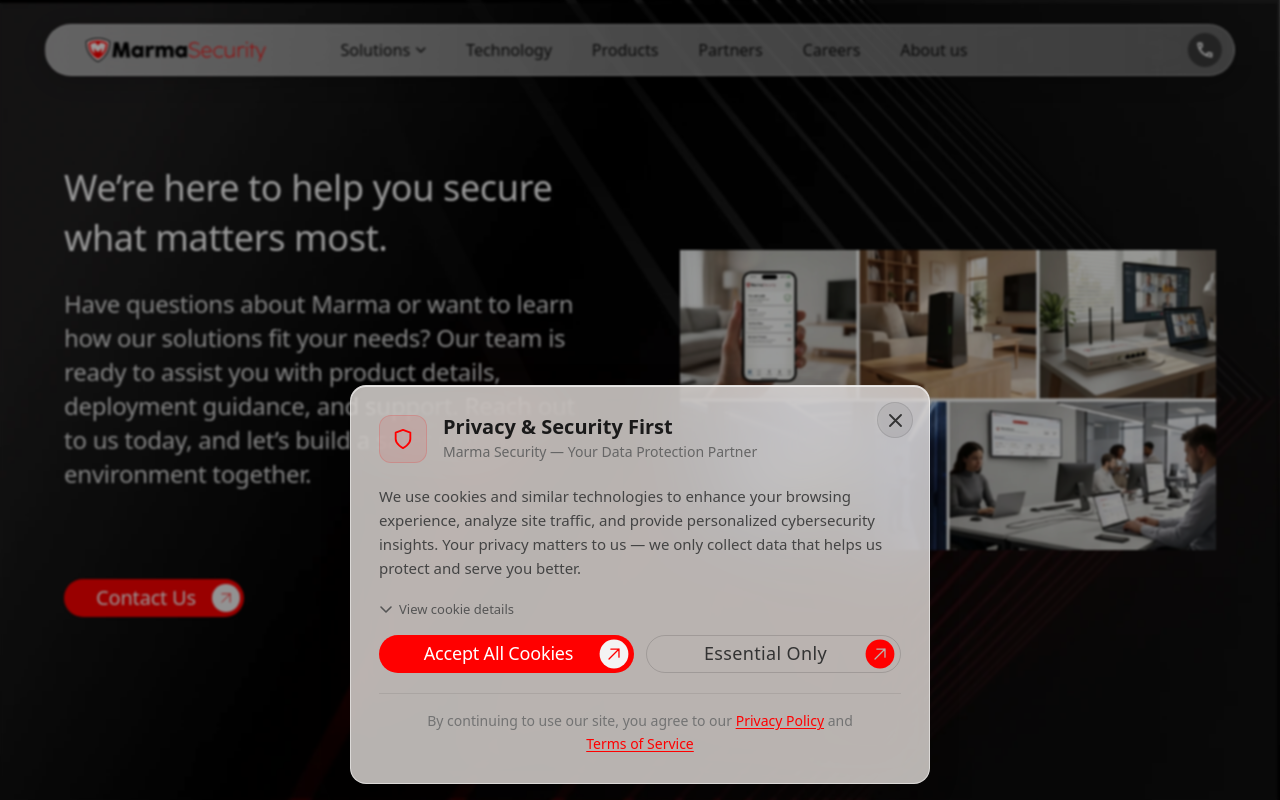
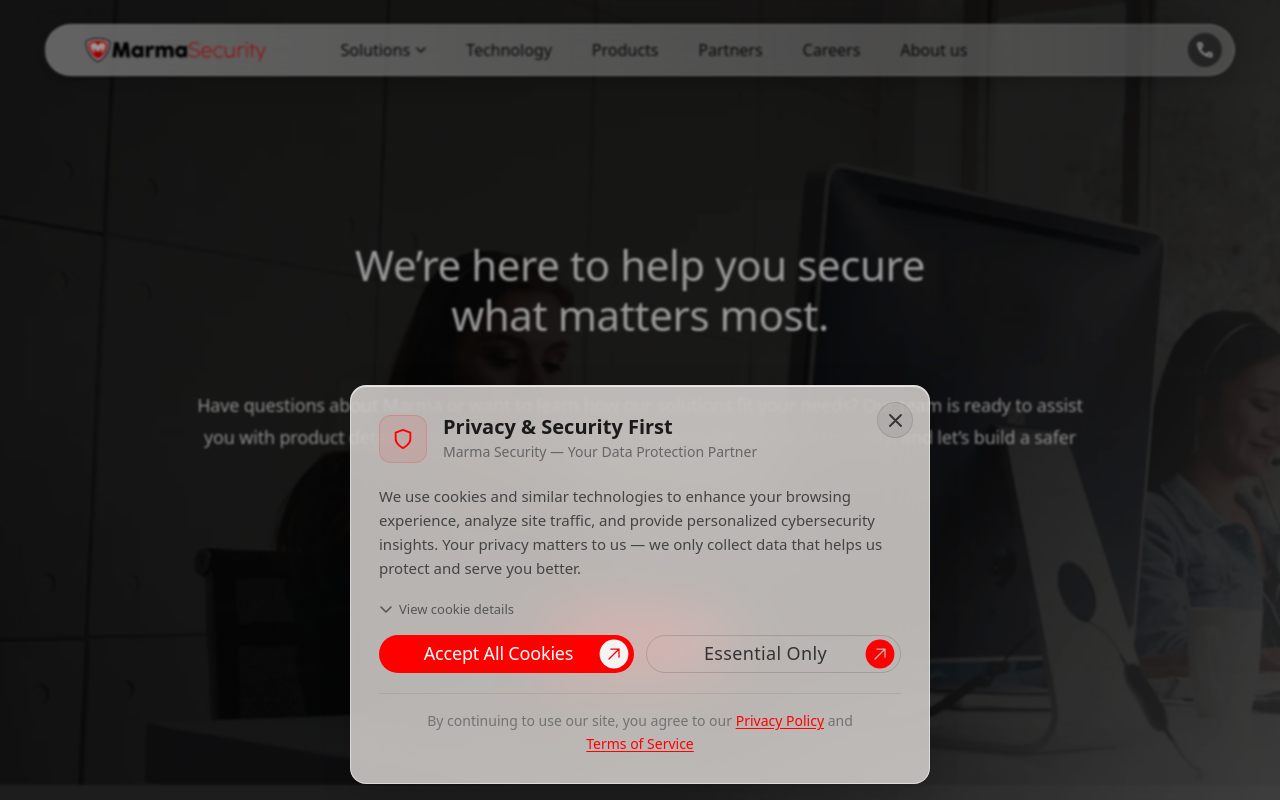
Before and after one commit to vinay-uelement/marma-security, a Next.js app: page /contact-us in a window 1280 px wide. Shown: the top 800 px of the page. Built offline with nearby package versions, Linux system fonts and the light colour scheme.

Commit message:
refactor: update UI styling, redesign contact page layout, and standardize application form field naming conventions

```diff
--- a/app/contact-us/page.tsx
+++ b/app/contact-us/page.tsx
@@ -6,6 +6,8 @@ import React, { useState } from 'react';
 import ContactSection from "@/components/contact/ContactSection";
 import ContactModal from '@/components/contact/ContactModal';
 import Banner from '@/components/global/Banner';
+import Link from 'next/link';
+import Button from '@/components/global/Button';
 
 export default function ContactUsPage() {
     const [isModalOpen, setIsModalOpen] = useState(false);
@@ -14,38 +16,43 @@ export default function ContactUsPage() {
 
     return (
         <main className="flex min-h-screen flex-col bg-[#FFFFFF]">
-            <div className=" md:pt-0 pt-24">
-                <Banner
-                    backgroundImage="/images/banners/banner-contact-new1.webp"
-                    heightVariant="900"
-                    ContinerClass="h-dvh"
-                    title={
-                        <>
+            <section
+                className="relative w-full min-h-[100vh] flex flex-col overflow-x-clip"
+                style={{
+                    backgroundImage: `url('/images/banners/product-banner.webp')`,
+                    backgroundSize: "cover",
+                    backgroundPosition: "center",
+                    backgroundRepeat: "no-repeat",
+                }}
+            >
+                {/* Main Content Container — fills entire banner height */}
+                <div className="relative z-10 w-full flex-1 px-6 lg:px-16 flex flex-col items-center text-center pt-28 md:pt-40">
+                    {/* Title + Subtitle group — sits near the top-center */}
+                    <div className="flex flex-col space-y-6 lg:space-y-8 items-center max-w-[900px] mt-10 md:mt-20">
+                        {/* Title text */}
+                        <h1 className="fl1 text-white!">
                             We’re here to help you secure <br className="block " /> what matters most.
-                        </>
-                    }
-                    titleClassName="font-banner font-normal text-[28px] md:text-[36px] leading-[1.2] md:leading-[50px] tracking-[-0.01em] text-white"
-                    subtitle={
-                        <>
+                        </h1>
+
+                        {/* Subtitle */}
+                        <p className="partners-banner-subtitle max-w-[900px] mx-auto mt-4">
                             Have questions about Marma or want to learn how our solutions fit your needs? Our team is ready to
                             assist you with product details, deployment guidance, and support. Reach out to us today, and let’s build
                             a safer digital environment together.
-                        </>
-                    }
-                    subtitleClassName="font-title font-light text-[18px] md:text-[24px] leading-[1.4] md:leading-[34px] tracking-[-0.01em] text-[#E0E0E0] max-w-[550px]"
-                    buttons={[
-                        {
-                            label: "Contact Us",
-                            variant: "primary",
-                            onClick: toggleModal,
-                            icon: true,
-                        },
-                    ]}
-                    rightImage="/images/about/hero_about_us.webp"
-                    rightImageAlt="Marma Security Mobile App"
-                    rightImageClassName="!w-[40vh] right-[70%] md:!w-[681px] md:!h-[513px] rounded-xl! md:!bottom-[-35px]"
-                />
-            </div>
+                        </p>
+                    </div>
+
+                    {/* Buttons — vertically centered in the remaining space below subtitle */}
+                    <div className="flex-1 flex items-center">
+                        <div className="flex flex-row items-center justify-center gap-4 sm:gap-6 w-full ">
+                            {/* Get Started Button */}
+                            <Link href="#" className="w-full sm:w-auto">
+                                <Button onClick={toggleModal} icon label="Contact Us" className="w-full sm:w-auto whitespace-nowrap" />
+                            </Link>
+                        </div>
+                    </div>
+                </div>
+            </section>
 
             <ContactSection />
 
--- a/components/careers/ApplicationForm.tsx
+++ b/components/careers/ApplicationForm.tsx
@@ -102,22 +102,22 @@ export default function ApplicationForm({ job, onSuccess }: ApplicationFormProps
 
         <div className="grid grid-cols-1 md:grid-cols-2 gap-5">
           <div className="flex flex-col gap-2">
-            <label className="text-[14px] font-semibold text-[#1E293B] uppercase tracking-wider">Full Name</label>
+            <label className="text-[14px] font-semibold text-[#1E293B] capitalize tracking-wider">Full Name</label>
             <input
               required
               type="text"
-              name="name"
+              name="Name"
               placeholder="John Doe"
               className="w-full px-5 py-3 bg-[#F8FAFC] border border-[#E2E8F0] rounded-xl focus:outline-none focus:border-brand-red/50 transition-colors"
             />
           </div>
 
           <div className="flex flex-col gap-2">
-            <label className="text-[14px] font-semibold text-[#1E293B] uppercase tracking-wider">Email</label>
+            <label className="text-[14px] font-semibold text-[#1E293B] capitalize tracking-wider">Email</label>
             <input
               required
               type="email"
-              name="email"
+              name="Email"
               placeholder="john@example.com"
               className="w-full px-5 py-3 bg-[#F8FAFC] border border-[#E2E8F0] rounded-xl focus:outline-none focus:border-brand-red/50 transition-colors"
             />
@@ -126,22 +126,22 @@ export default function ApplicationForm({ job, onSuccess }: ApplicationFormProps
 
         <div className="grid grid-cols-1 md:grid-cols-2 gap-5">
           <div className="flex flex-col gap-2">
-            <label className="text-[14px] font-semibold text-[#1E293B] uppercase tracking-wider">Phone</label>
+            <label className="text-[14px] font-semibold text-[#1E293B] capitalize tracking-wider">Phone</label>
             <input
               required
               type="tel"
-              name="phone"
+              name="Phone"
               placeholder="+91 98765 43210"
               className="w-full px-5 py-3 bg-[#F8FAFC] border border-[#E2E8F0] rounded-xl focus:outline-none focus:border-brand-red/50 transition-colors"
             />
           </div>
 
           <div className="flex flex-col gap-2">
-            <label className="text-[14px] font-semibold text-[#1E293B] uppercase tracking-wider">City</label>
+            <label className="text-[14px] font-semibold text-[#1E293B] capitalize tracking-wider">City</label>
             <input
               required
               type="text"
-              name="city"
+              name="City"
               placeholder="Pune"
               className="w-full px-5 py-3 bg-[#F8FAFC] border border-[#E2E8F0] rounded-xl focus:outline-none focus:border-brand-red/50 transition-colors"
             />
@@ -150,22 +150,22 @@ export default function ApplicationForm({ job, onSuccess }: ApplicationFormProps
 
         <div className="grid grid-cols-1 md:grid-cols-2 gap-5">
           <div className="flex flex-col gap-2">
-            <label className="text-[14px] font-semibold text-[#1E293B] uppercase tracking-wider">Total Experience</label>
+            <label className="text-[14px] font-semibold text-[#1E293B] capitalize tracking-wider">Total Experience</label>
             <input
               required
               type="text"
-              name="total_experience"
+              name="Total Experience"
               placeholder="e.g., 3 Years"
               className="w-full px-5 py-3 bg-[#F8FAFC] border border-[#E2E8F0] rounded-xl focus:outline-none focus:border-brand-red/50 transition-colors"
             />
           </div>
 
           <div className="flex flex-col gap-2">
-            <label className="text-[14px] font-semibold text-[#1E293B] uppercase tracking-wider">Relevant Experience</label>
+            <label className="text-[14px] font-semibold text-[#1E293B] capitalize tracking-wider">Relevant Experience</label>
             <input
               required
               type="text"
-              name="relevant_experience"
+              name="Relevant Experience"
               placeholder="e.g., 2 Years"
               className="w-full px-5 py-3 bg-[#F8FAFC] border border-[#E2E8F0] rounded-xl focus:outline-none focus:border-brand-red/50 transition-colors"
             />
@@ -174,22 +174,22 @@ export default function ApplicationForm({ job, onSuccess }: ApplicationFormProps
 
         <div className="grid grid-cols-1 md:grid-cols-2 gap-5">
           <div className="flex flex-col gap-2">
-            <label className="text-[14px] font-semibold text-[#1E293B] uppercase tracking-wider">Current CTC</label>
+            <label className="text-[14px] font-semibold text-[#1E293B] capitalize tracking-wider">Current CTC</label>
             <input
               required
               type="text"
-              name="current_ctc"
+              name="Current CTC"
               placeholder="e.g., 8 LPA"
               className="w-full px-5 py-3 bg-[#F8FAFC] border border-[#E2E8F0] rounded-xl focus:outline-none focus:border-brand-red/50 transition-colors"
             />
           </div>
 
           <div className="flex flex-col gap-2">
-            <label className="text-[14px] font-semibold text-[#1E293B] uppercase tracking-wider">Expected CTC</label>
+            <label className="text-[14px] font-semibold text-[#1E293B] capitalize tracking-wider">Expected CTC</label>
             <input
               required
               type="text"
-              name="expected_ctc"
+              name="Expected CTC"
               placeholder="e.g., 10 LPA"
               className="w-full px-5 py-3 bg-[#F8FAFC] border border-[#E2E8F0] rounded-xl focus:outline-none focus:border-brand-red/50 transition-colors"
             />
@@ -197,18 +197,18 @@ export default function ApplicationForm({ job, onSuccess }: ApplicationFormProps
         </div>
 
         <div className="flex flex-col gap-2">
-          <label className="text-[14px] font-semibold text-[#1E293B] uppercase tracking-wider">Notice Period</label>
+          <label className="text-[14px] font-semibold text-[#1E293B] capitalize tracking-wider">Notice Period</label>
           <input
             required
             type="text"
-            name="notice_period"
+            name="Notice Period"
             placeholder="e.g., 30 Days"
             className="w-full px-5 py-3 bg-[#F8FAFC] border border-[#E2E8F0] rounded-xl focus:outline-none focus:border-brand-red/50 transition-colors"
           />
         </div>
 
         <div className="flex flex-col gap-2">
-          <label className="text-[14px] font-semibold text-[#1E293B] uppercase tracking-wider border-0 h-auto p-0 m-0 leading-none">Attach Resume</label>
+          <label className="text-[14px] font-semibold text-[#1E293B] capitalize tracking-wider border-0 h-auto p-0 m-0 leading-none">Attach Resume</label>
           <label className="w-full px-5 py-4 bg-[#F8FAFC] border border-dashed border-[#CBD5E1] rounded-xl cursor-pointer hover:bg-[#F1F5F9] transition-colors flex items-center justify-center gap-3">
             <Paperclip className="w-5 h-5 text-[#64748B]" />
             <span className="text-[#64748B] font-medium text-[15px]">
@@ -216,7 +216,7 @@ export default function ApplicationForm({ job, onSuccess }: ApplicationFormProps
             </span>
             <input
               type="file"
-              name="attachment"
+              name="Attachment"
               required
               className="hidden"
               accept=".pdf,.doc,.docx"
--- a/components/product/ProductCategoriesComponent/HomeSolutions.tsx
+++ b/components/product/ProductCategoriesComponent/HomeSolutions.tsx
@@ -96,7 +96,7 @@ export default function HomeSolutions({ products = [] }: { products?: any[] }) {
               "Secure QR Verification: Instantly verify QR codes securely.",
               "Centralized Control: Manage all devices from a single intuitive dashboard.",
             ]}
-            imageClass="border-8 p-1 pb-0 border-[#333333]"
+            imageClass="pt-2 scale-y-[1.01] bg-[#e0e0e0]"
           />
         </div>
       </div>
```
